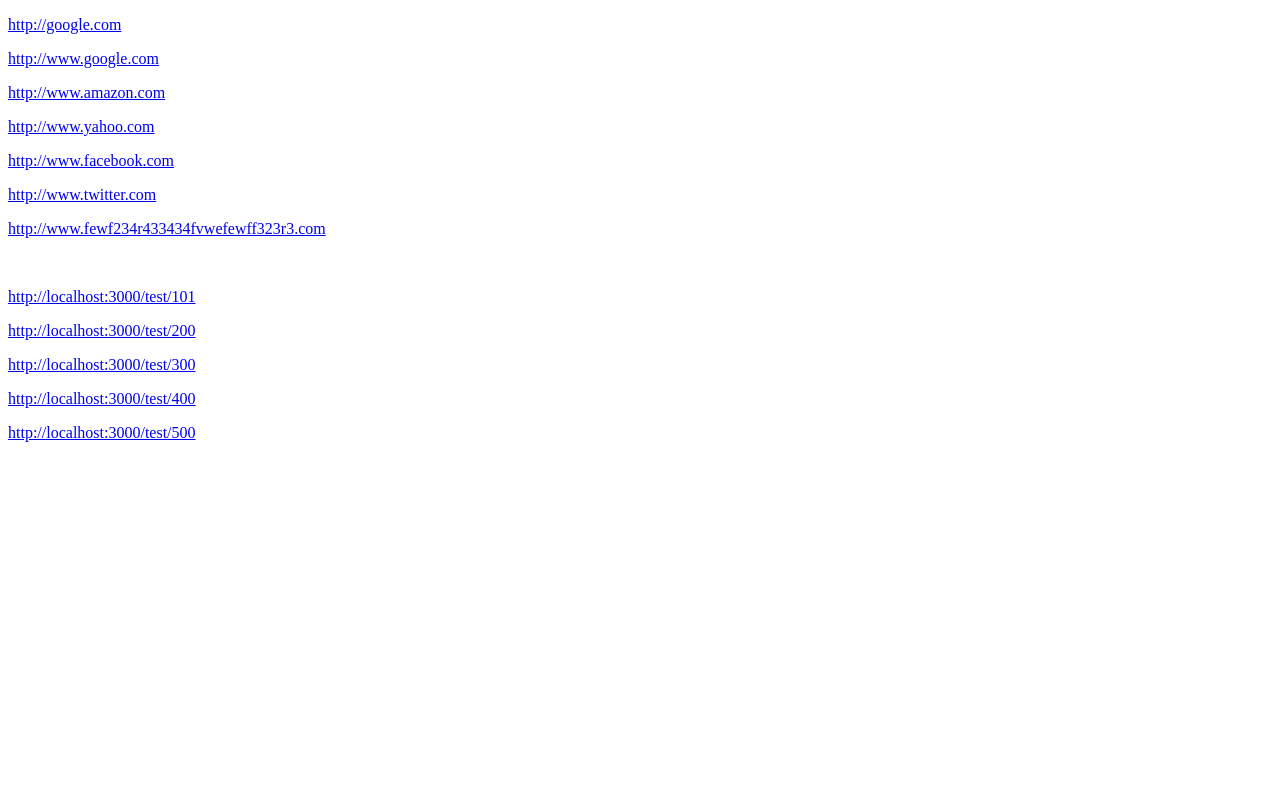
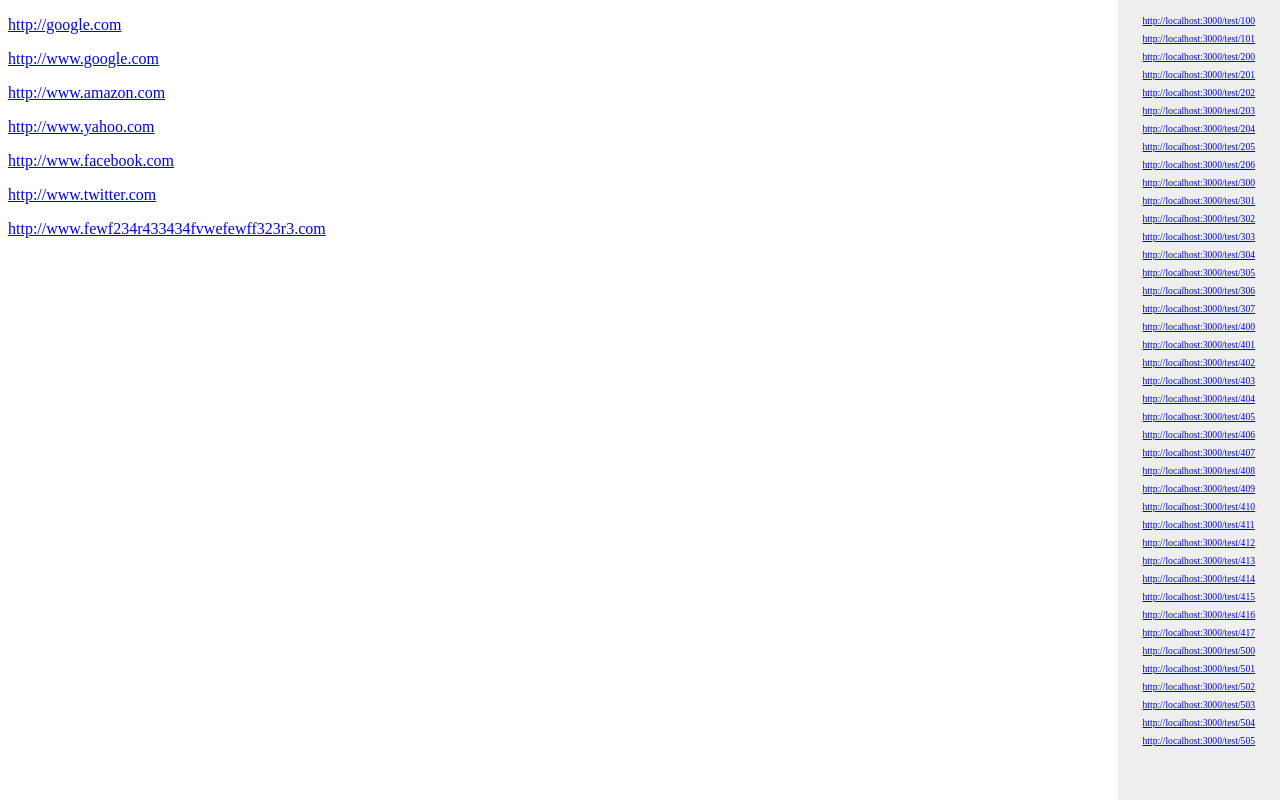
Before and after one commit to missinglink/link-checker, a website: page public/index.html in a window 1280 px wide. Drawn offline with nearby package versions, Linux system fonts and the light colour scheme.

Commit message:
Updated example

```diff
--- a/public/index.html
+++ b/public/index.html
@@ -26,6 +26,8 @@
                                 .addClass('status')
                                 .addClass('HTTP'+link.status)
                                 .text(link.status)
+                                .css('font-size',$(this).css('font-size'))
+                                .css('line-height',$(this).css('line-height'))
 
         </script>
     </head>
@@ -41,10 +43,52 @@
 
         <br />
 
-        <p><a href="http://localhost:3000/test/101">http://localhost:3000/test/101</a></p>
-        <p><a href="http://localhost:3000/test/200">http://localhost:3000/test/200</a></p>
-        <p><a href="http://localhost:3000/test/300">http://localhost:3000/test/300</a></p>
-        <p><a href="http://localhost:3000/test/400">http://localhost:3000/test/400</a></p>
-        <p><a href="http://localhost:3000/test/500">http://localhost:3000/test/500</a></p>
+        <div class="test">
+            <a href="http://localhost:3000/test/100">http://localhost:3000/test/100</a><br />
+            <a href="http://localhost:3000/test/101">http://localhost:3000/test/101</a><br />
+
+            <a href="http://localhost:3000/test/200">http://localhost:3000/test/200</a><br />
+            <a href="http://localhost:3000/test/201">http://localhost:3000/test/201</a><br />
+            <a href="http://localhost:3000/test/202">http://localhost:3000/test/202</a><br />
+            <a href="http://localhost:3000/test/203">http://localhost:3000/test/203</a><br />
+            <a href="http://localhost:3000/test/204">http://localhost:3000/test/204</a><br />
+            <a href="http://localhost:3000/test/205">http://localhost:3000/test/205</a><br />
+            <a href="http://localhost:3000/test/206">http://localhost:3000/test/206</a><br />
+
+            <a href="http://localhost:3000/test/300">http://localhost:3000/test/300</a><br />
+            <a href="http://localhost:3000/test/301">http://localhost:3000/test/301</a><br />
+            <a href="http://localhost:3000/test/302">http://localhost:3000/test/302</a><br />
+            <a href="http://localhost:3000/test/303">http://localhost:3000/test/303</a><br />
+            <a href="http://localhost:3000/test/304">http://localhost:3000/test/304</a><br />
+            <a href="http://localhost:3000/test/305">http://localhost:3000/test/305</a><br />
+            <a href="http://localhost:3000/test/306">http://localhost:3000/test/306</a><br />
+            <a href="http://localhost:3000/test/307">http://localhost:3000/test/307</a><br />
+
+            <a href="http://localhost:3000/test/400">http://localhost:3000/test/400</a><br />
+            <a href="http://localhost:3000/test/401">http://localhost:3000/test/401</a><br />
+            <a href="http://localhost:3000/test/402">http://localhost:3000/test/402</a><br />
+            <a href="http://localhost:3000/test/403">http://localhost:3000/test/403</a><br />
+            <a href="http://localhost:3000/test/404">http://localhost:3000/test/404</a><br />
+            <a href="http://localhost:3000/test/405">http://localhost:3000/test/405</a><br />
+            <a href="http://localhost:3000/test/406">http://localhost:3000/test/406</a><br />
+            <a href="http://localhost:3000/test/407">http://localhost:3000/test/407</a><br />
+            <a href="http://localhost:3000/test/408">http://localhost:3000/test/408</a><br />
+            <a href="http://localhost:3000/test/409">http://localhost:3000/test/409</a><br />
+            <a href="http://localhost:3000/test/410">http://localhost:3000/test/410</a><br />
+            <a href="http://localhost:3000/test/411">http://localhost:3000/test/411</a><br />
+            <a href="http://localhost:3000/test/412">http://localhost:3000/test/412</a><br />
+            <a href="http://localhost:3000/test/413">http://localhost:3000/test/413</a><br />
+            <a href="http://localhost:3000/test/414">http://localhost:3000/test/414</a><br />
+            <a href="http://localhost:3000/test/415">http://localhost:3000/test/415</a><br />
+            <a href="http://localhost:3000/test/416">http://localhost:3000/test/416</a><br />
+            <a href="http://localhost:3000/test/417">http://localhost:3000/test/417</a><br />
+
+            <a href="http://localhost:3000/test/500">http://localhost:3000/test/500</a><br />
+            <a href="http://localhost:3000/test/501">http://localhost:3000/test/501</a><br />
+            <a href="http://localhost:3000/test/502">http://localhost:3000/test/502</a><br />
+            <a href="http://localhost:3000/test/503">http://localhost:3000/test/503</a><br />
+            <a href="http://localhost:3000/test/504">http://localhost:3000/test/504</a><br />
+            <a href="http://localhost:3000/test/505">http://localhost:3000/test/505</a><br />
+        </div>
     </body>
 </html>
--- a/public/style.css
+++ b/public/style.css
@@ -1,6 +1,19 @@
+div.test {
+    position: fixed;
+    top: 0px;
+    bottom: 0px;
+    right: 0px;
+    padding: 10px 25px;
+    background-color: #efefef;
+    overflow: auto;
+}
+
+div.test a {
+    font-size: 0.6em;
+}
+
 .linkchecker .status {
     font-family: 'arial';
-    font-size: 0.8em;
 
     margin-right: 5px;
     padding: 1px 2px;
@@ -18,8 +31,8 @@
 
 .linkchecker .HTTP100,
 .linkchecker .HTTP101 {
-    color: orange;
-    border-color: orange;
+    color: graytext;
+    border-color: graytext;
 }
 
 .linkchecker .HTTP200,
@@ -41,8 +54,8 @@
 .linkchecker .HTTP305,
 .linkchecker .HTTP306,
 .linkchecker .HTTP307 {
-    color: purple;
-    border-color: purple;
+    color: orange;
+    border-color: orange;
 }
 
 .linkchecker .HTTP400,
@@ -63,8 +76,8 @@
 .linkchecker .HTTP415,
 .linkchecker .HTTP416,
 .linkchecker .HTTP417 {
-    color: red;
-    border-color: red;
+    color: orangered;
+    border-color: orangered;
 }
 
 .linkchecker .HTTP500,
@@ -75,4 +88,5 @@
 .linkchecker .HTTP505 {
     color: red;
     border-color: red;
+    text-decoration: blink;
 }
```
